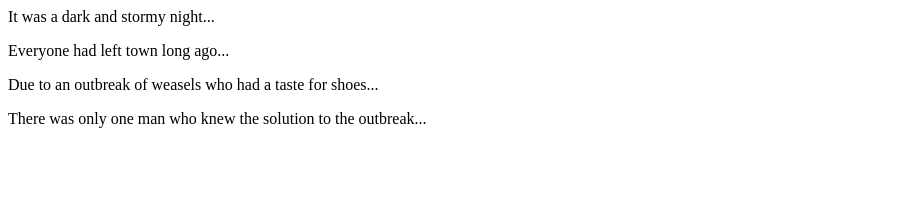
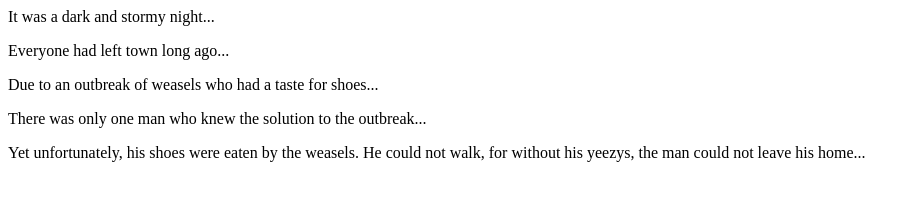
Before and after one commit to JFaulkingham/fireside-story, a plain HTML site: page index.html in a window 1280 px wide. Shown: the whole page, without its empty margins (0-920 px from the left). Drawn offline with Linux system fonts and the light colour scheme.

Commit message:
Line five

```diff
--- a/index.html
+++ b/index.html
@@ -4,5 +4,6 @@
     <p>Everyone had left town long ago...</p>
     <p>Due to an outbreak of weasels who had a taste for shoes...</p>
     <p>There was only one man who knew the solution to the outbreak...</p>
+    <p> Yet unfortunately, his shoes were eaten by the weasels. He could not walk, for without his yeezys, the man could not leave his home...</p>
   </body>
 </html>
```
